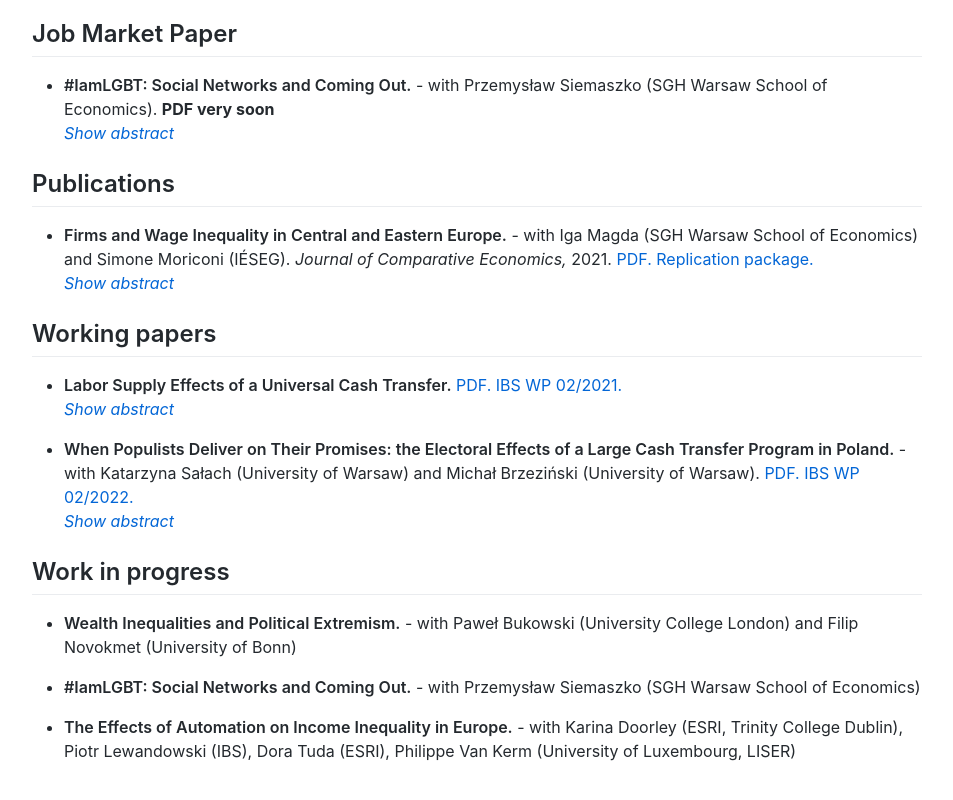
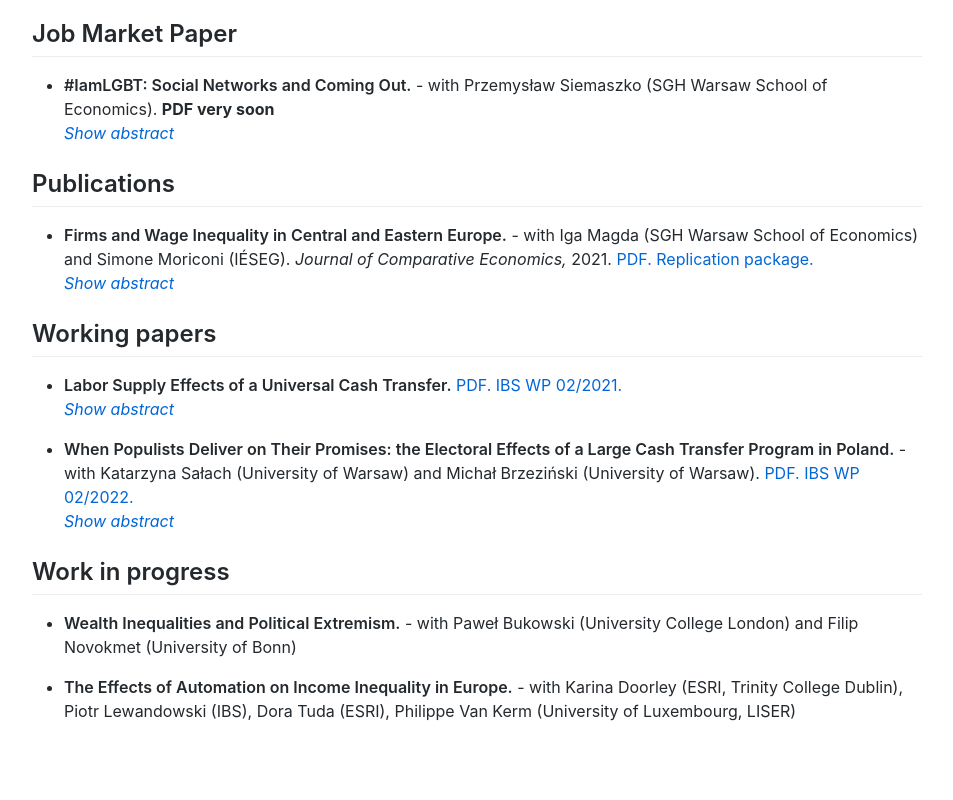
Before and after one commit to jangromadzkiecon/jangromadzkiecon.github.io, a plain HTML site: page index.html in a window 1280 px wide. Shown: the part 827-1627 px from the top of the page, without its empty margins (163-1116 px from the left). After the commit the page ends 1595 px from the top, so only its background shows below. Drawn offline with nearby package versions, Linux system fonts and the light colour scheme; a script that the page names is missing.

Commit message:
removed JMP from work in progress

```diff
--- a/index.html
+++ b/index.html
@@ -96,9 +96,6 @@ Central and Eastern European (CEE) countries between 2002 and 2014. We show that
         <li><strong>Wealth Inequalities and Political Extremism.</strong> - with Paweł Bukowski (University College London) and Filip Novokmet (University of Bonn)  </li>
       </ul>
       <ul>
-        <li><strong>#IamLGBT: Social Networks and Coming Out.</strong> - with Przemysław Siemaszko (SGH Warsaw School of Economics)  </li>
-      </ul>
-      <ul>
         <li><strong>The Effects of Automation on Income Inequality in Europe.</strong> - with Karina Doorley (ESRI, Trinity College Dublin), Piotr Lewandowski (IBS), Dora Tuda (ESRI), Philippe Van Kerm (University of Luxembourg, LISER)  </li>
       </ul>
     </article>
```
